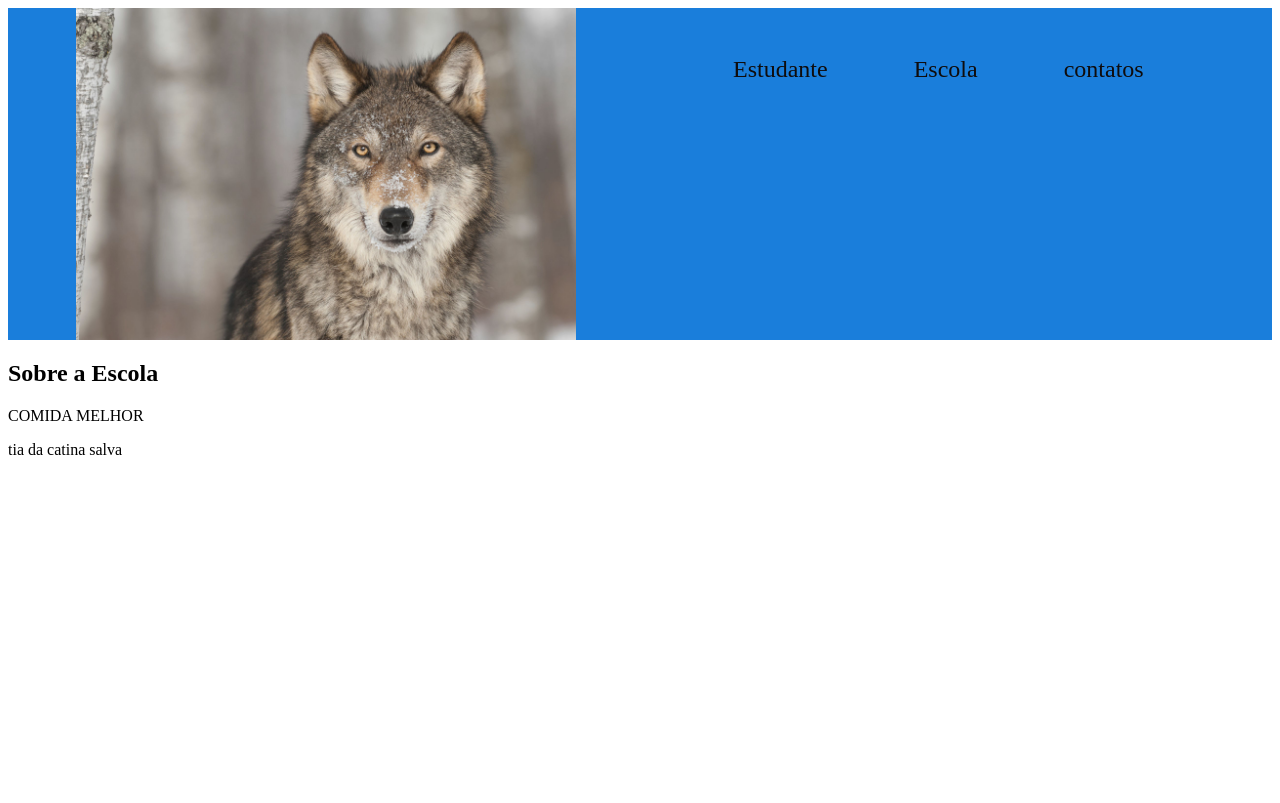
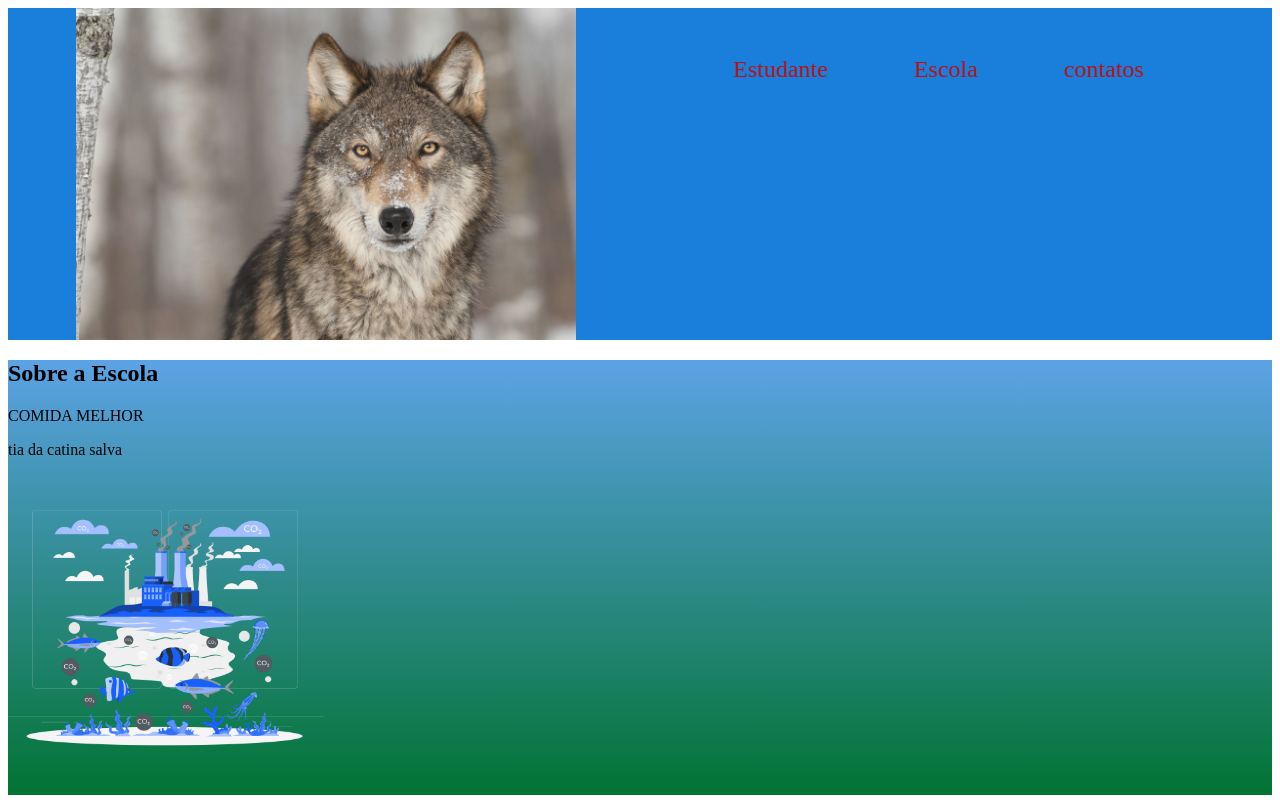
Before and after one commit to joaogbr27/SiteEscola, a plain HTML site: page index.html in a window 1280 px wide. Drawn offline with Linux system fonts and the light colour scheme.

Commit message:
corpo do site mais nome imagens

```diff
--- a/index.html
+++ b/index.html
@@ -17,10 +17,11 @@
         <li class="cabecalho-lista-item">contatos</li>
     </ul>
 </header>
-<section class="Escola">
+<section class="escola">
     <h2 classe="escola-titulo">Sobre a Escola</h2>
-        <p class="escola-texto"> COMIDA MELHOR </p>
-        <P class="escola-texto"> tia da catina salva</P>
+        <p class="escola-texto-um"> COMIDA MELHOR </p>
+        <P class="escola-texto-dois"> tia da catina salva</P>
+        <img class="oceano" src="oceano.png" alt="gas carbonico">
 </section>
 
 
--- a/style.css
+++ b/style.css
@@ -1,6 +1,6 @@
 .cabecalho{
     background-color: #1a7edb;
-    color: rgb(15, 12, 12);
+    color: rgb(190, 16, 16);
     display: flex;
     justify-content: space-around;
 
@@ -16,5 +16,11 @@
     margin: 0 16px;
     padding: 24px;
     font-size: 24px;
+}
+.oceano{
+     width:25%
+}
+.escola{
+    background-image: linear-gradient(#1a7edbb6,#027333);
 
 }
```
Also changed, not shown: oceano.png (added).
